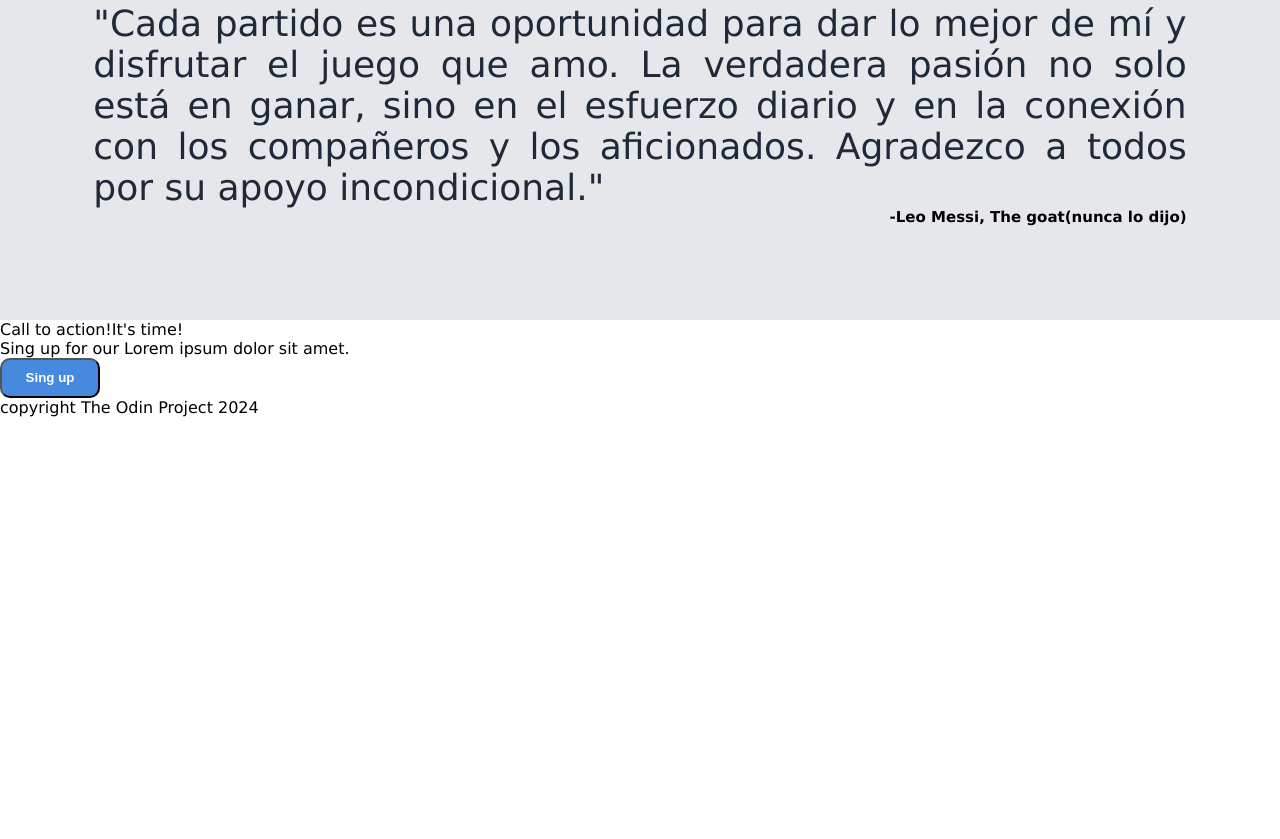
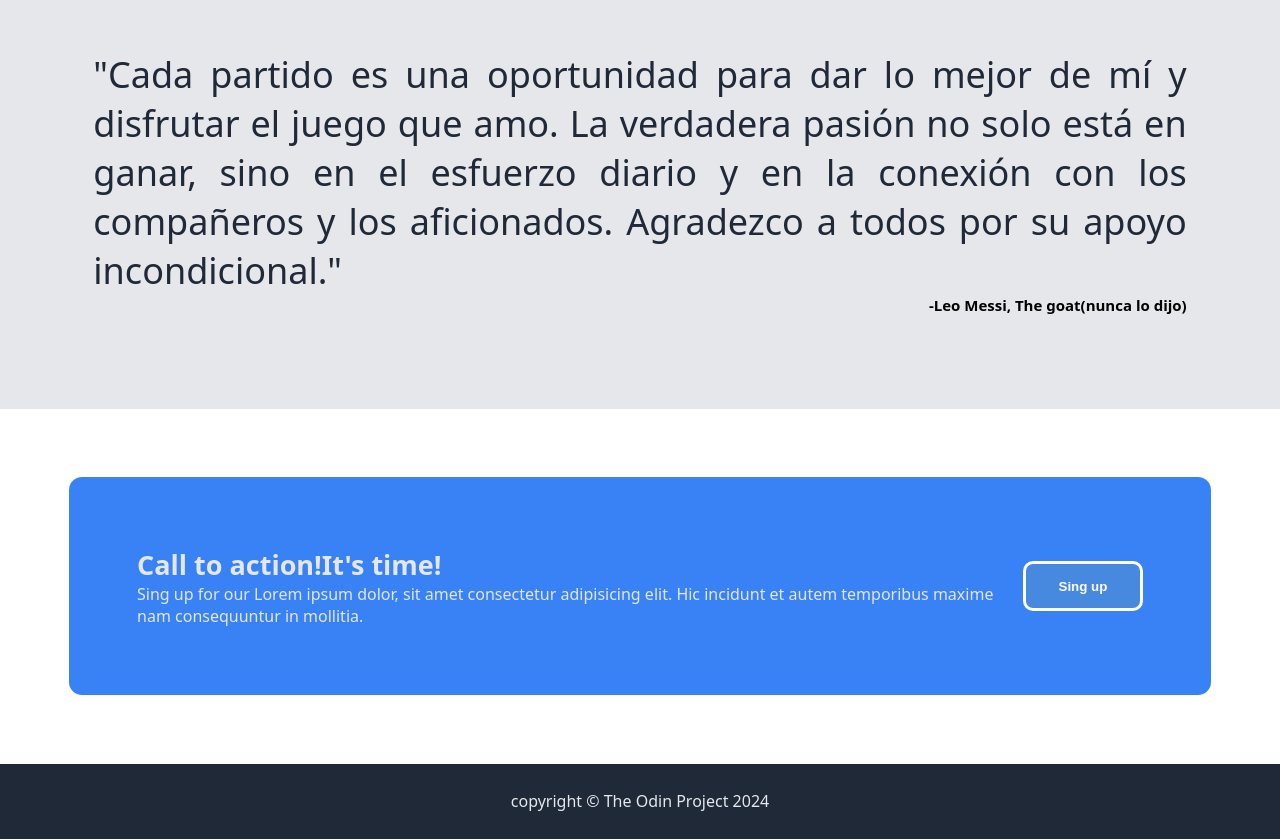
Before and after one commit to maximoelian/landing-page, a plain HTML site: page index.html in a window 1280 px wide. Shown: the part 982-1821 px from the top of the page. Before the commit the page ends 1399 px from the top, so only its background shows below. Drawn offline with Linux system fonts and the light colour scheme.

Commit message:
Add the final section and the footer, change the font of all the page.

```diff
--- a/index.html
+++ b/index.html
@@ -61,7 +61,7 @@
                         <!-- this part divides in 2 boxes, so we need another container -->
                         <div class="adTextMiniContainer">
                             <div class="adTitle">Call to action!It's time!</div>
-                            <div class="adText">Sing up for our Lorem ipsum dolor sit amet.</div>
+                            <div class="adText">Sing up for our Lorem ipsum dolor, sit amet consectetur adipisicing elit. Hic incidunt et autem temporibus maxime nam consequuntur in mollitia.</div>
                         </div>
                         <!-- Box with the button -->
                         <div>
@@ -70,6 +70,6 @@
                     </div>
                  </div>
                  <!-- Here comes the footer -->
-                  <footer>copyright The Odin Project 2024</footer>
+                  <footer>copyright © The Odin Project 2024</footer>
 </body>
 </html>
--- a/style.css
+++ b/style.css
@@ -4,7 +4,7 @@
     justify-content: space-between;
     padding: 0;
     margin: 0;
-    font-family: Verdana, Geneva, Tahoma, sans-serif;
+    font-family: system-ui, -apple-system, BlinkMacSystemFont, 'Segoe UI', Roboto, Oxygen, Ubuntu, Cantarell, 'Open Sans', 'Helvetica Neue', sans-serif
 }
 button{
     display: flex;
@@ -165,3 +165,42 @@
     justify-content: flex-end;
     font-weight: bold;
 }
+
+        /* LAST SECTION */
+
+.adContainer, .adMiniContainer{
+    display: flex;
+    padding: 6cap;
+    justify-content: center;
+    align-items: center;
+}
+.adMiniContainer {
+    justify-content: space-around;
+    flex-grow: 1;
+    border-radius: 13px;
+    background-color: #3882f6;
+}
+.adTitle{
+    font-size: 27px;
+    font-weight: bold;
+    color: #E5E7EB;
+}
+
+.adText {
+    color: #E5E7EB;
+}
+
+.adButton{
+    height: 50px;
+    width: 120px;
+    border: solid white;
+}
+
+footer{
+    background-color: #1F2937;
+    display: flex;
+    justify-content: center;
+    align-items: center;
+    height: 75px;
+    color: #e5e7eb;
+}
```
